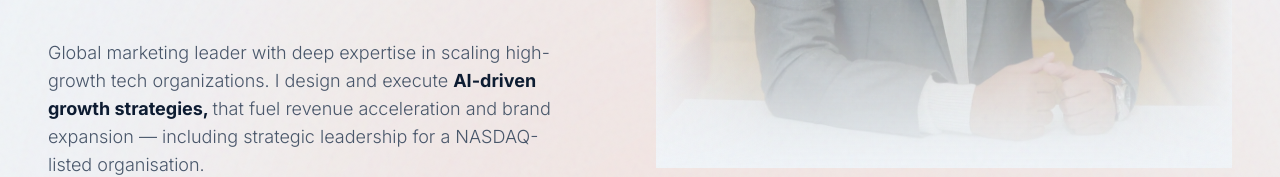
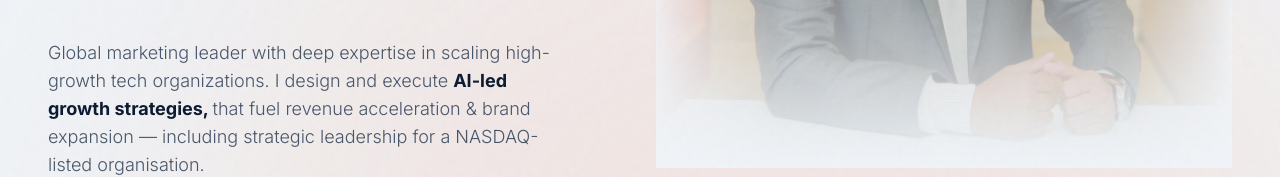
Before and after one commit to rohit1703/rohit-executive-portfolio, a React (Vite) app: page / in a window 1280 px wide. Shown: the part 552-729 px from the top of the page. Built offline with nearby package versions, Linux system fonts and the light colour scheme.

Commit message:
Slight update on Summary & taglines update

```diff
--- a/src/components/Hero.tsx
+++ b/src/components/Hero.tsx
@@ -52,7 +52,7 @@ const Hero: React.FC = () => {
                        p-3 md:p-0 rounded-2xl bg-white/80 dark:bg-[#0A192F]/80 backdrop-blur-sm md:bg-transparent md:dark:bg-transparent md:backdrop-blur-none"
           >
             Global marketing leader with deep expertise in scaling high-growth tech organizations.
-            I design and execute <span className="text-[#0A192F] dark:text-white font-bold">AI-driven growth strategies, </span> that fuel revenue acceleration and brand expansion — including strategic leadership for a NASDAQ-listed organisation.
+            I design and execute <span className="text-[#0A192F] dark:text-white font-bold">AI-led growth strategies, </span> that fuel revenue acceleration & brand expansion — including strategic leadership for a NASDAQ-listed organisation.
           </motion.p>
         </motion.div>
 
```
